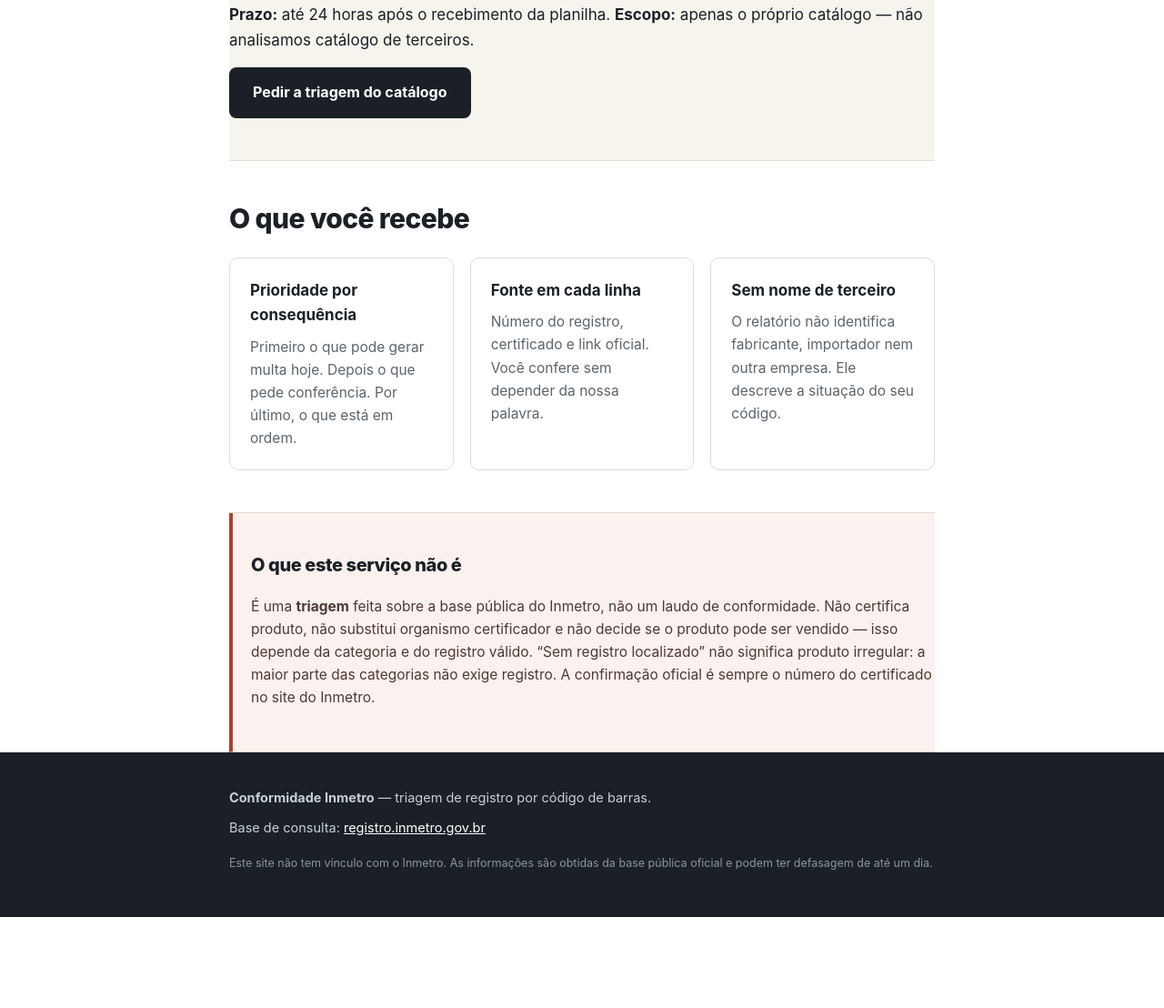
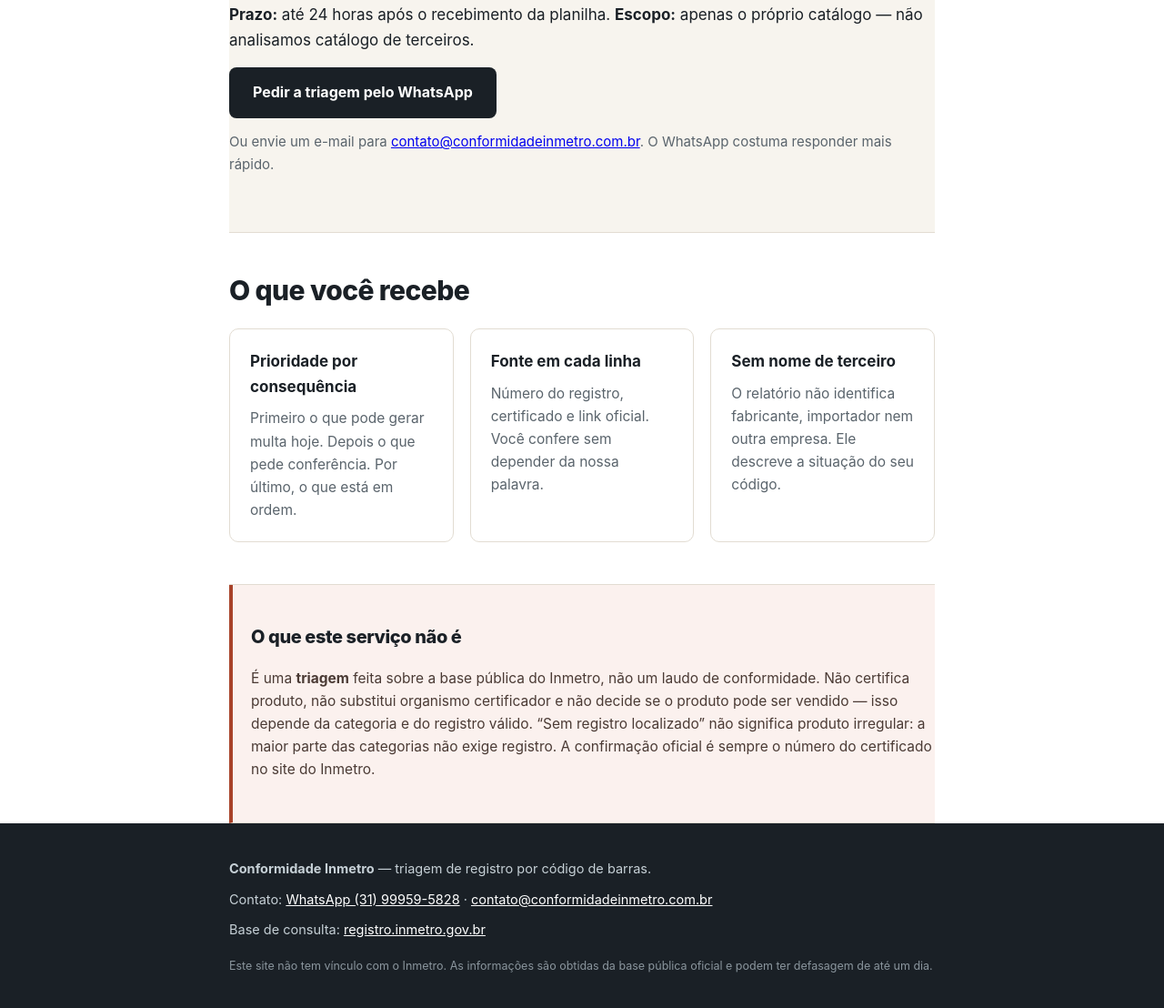
Before and after one commit to alexsjordan-wq/conformidade-inmetro, a plain HTML site: page triagem.html in a window 1280 px wide. Shown: the part 2256-3364 px from the top of the page at 91% size. Before the commit the page ends 3264 px from the top, so only its background shows below. Drawn offline with Linux system fonts and the light colour scheme.

Commit message:
Troca o botão de pedido para WhatsApp e adiciona contato no rodapé

```diff
--- a/triagem.html
+++ b/triagem.html
@@ -94,8 +94,13 @@
   planilha. <strong>Escopo:</strong> apenas o próprio catálogo — não analisamos catálogo
   de terceiros.</p>
 
-  <a class="btn" href="mailto:alexsjordan@gmail.com?subject=Triagem%20de%20cat%C3%A1logo%20Inmetro&body=Ol%C3%A1%2C%20quero%20a%20triagem%20do%20meu%20cat%C3%A1logo.%0A%0ALoja%3A%20%0ACNPJ%3A%20%0APlataforma%3A%20%0AQuantidade%20de%20SKUs%3A%20">
-    Pedir a triagem do catálogo</a>
+  <a class="btn" href="https://wa.me/5531999595828?text=Ol%C3%A1%2C%20quero%20a%20triagem%20do%20meu%20cat%C3%A1logo.%0A%0ALoja%3A%20%0ACNPJ%3A%20%0APlataforma%3A%20%0AQuantidade%20de%20SKUs%3A%20"
+     target="_blank" rel="noopener">
+    Pedir a triagem pelo WhatsApp</a>
+  <p style="margin-top:14px;font-size:15px;color:var(--cinza)">
+    Ou envie um e-mail para
+    <a href="mailto:contato@conformidadeinmetro.com.br?subject=Triagem%20de%20cat%C3%A1logo%20Inmetro">contato@conformidadeinmetro.com.br</a>.
+    O WhatsApp costuma responder mais rápido.</p>
 </section>
 
 <section class="bloco">
@@ -134,6 +139,8 @@
 <footer class="rodape">
   <div class="wrap">
     <p><strong>Conformidade Inmetro</strong> — triagem de registro por código de barras.</p>
+    <p>Contato: <a href="https://wa.me/5531999595828" target="_blank" rel="noopener">WhatsApp (31) 99959-5828</a>
+       · <a href="mailto:contato@conformidadeinmetro.com.br">contato@conformidadeinmetro.com.br</a></p>
     <p>Base de consulta: <a href="https://registro.inmetro.gov.br/consulta/" target="_blank" rel="noopener">registro.inmetro.gov.br</a></p>
     <p class="mini">Este site não tem vínculo com o Inmetro. As informações são obtidas
     da base pública oficial e podem ter defasagem de até um dia.</p>
```
